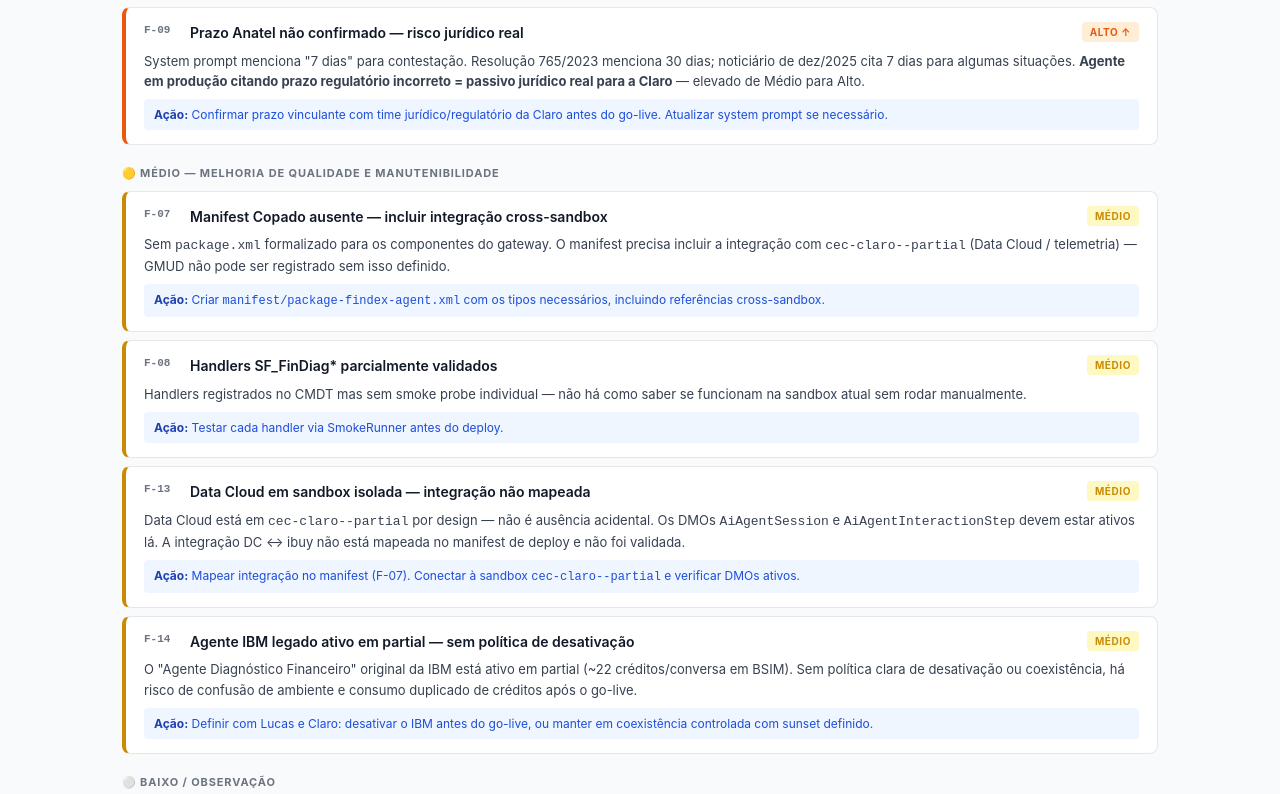
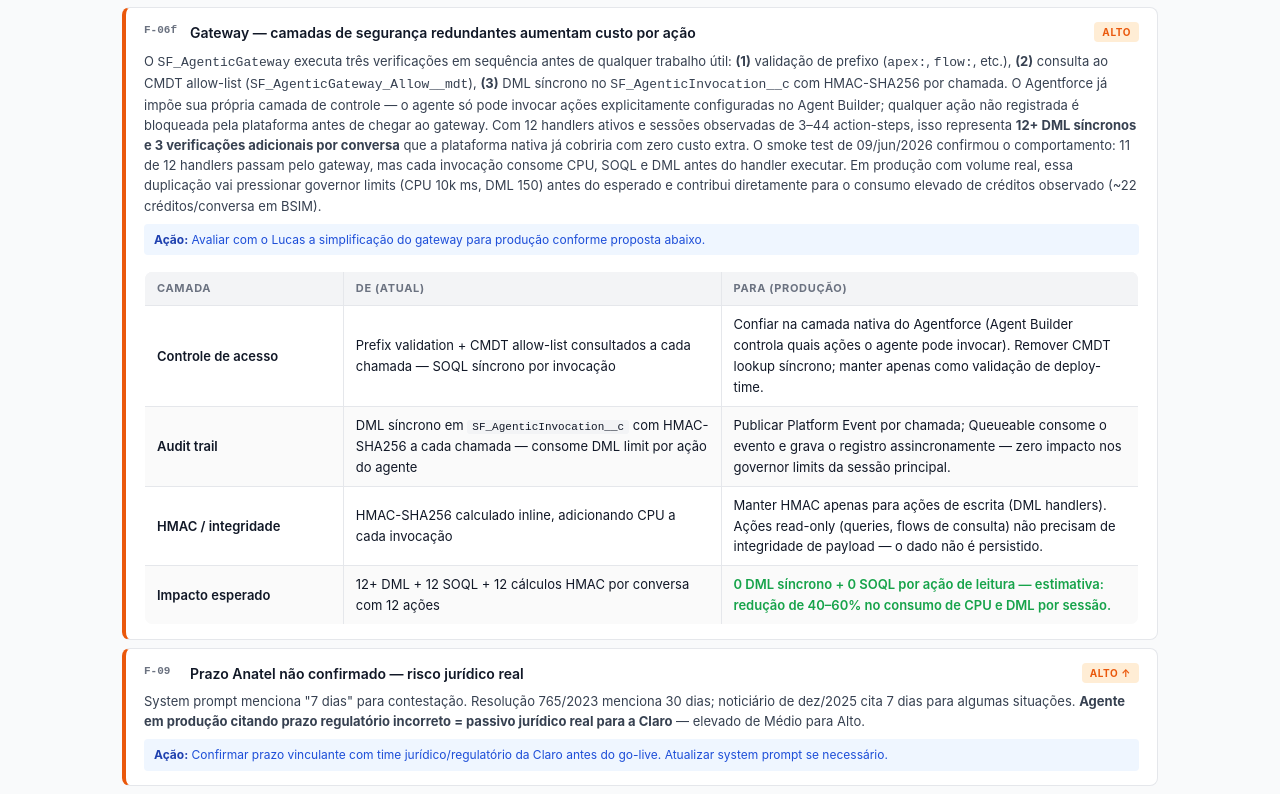
Before and after one commit to adeandrade27/projeto-solar-assessment, a plain HTML site: page index.html in a window 1280 px wide. Shown: the part 3436-4230 px from the top of the page. Drawn offline with Linux system fonts and the light colour scheme.

Commit message:
Add F-06f: gateway redundant security layers finding with DE/PARA proposal

```diff
--- a/index.html
+++ b/index.html
@@ -680,6 +680,64 @@
 
     <div class="finding high">
       <div class="finding-header">
+        <span class="finding-id">F-06f</span>
+        <span class="finding-title">Gateway — camadas de segurança redundantes aumentam custo por ação</span>
+        <span class="badge badge-high">Alto</span>
+      </div>
+      <div class="finding-body">
+        O <code>SF_AgenticGateway</code> executa três verificações em sequência antes de qualquer trabalho útil:
+        <strong>(1)</strong> validação de prefixo (<code>apex:</code>, <code>flow:</code>, etc.),
+        <strong>(2)</strong> consulta ao CMDT allow-list (<code>SF_AgenticGateway_Allow__mdt</code>),
+        <strong>(3)</strong> DML síncrono no <code>SF_AgenticInvocation__c</code> com HMAC-SHA256 por chamada.
+        O Agentforce já impõe sua própria camada de controle — o agente só pode invocar ações explicitamente
+        configuradas no Agent Builder; qualquer ação não registrada é bloqueada pela plataforma antes de chegar ao gateway.
+        Com 12 handlers ativos e sessões observadas de 3–44 action-steps, isso representa
+        <strong>12+ DML síncronos e 3 verificações adicionais por conversa</strong> que a plataforma nativa
+        já cobriria com zero custo extra. O smoke test de 09/jun/2026 confirmou o comportamento:
+        11 de 12 handlers passam pelo gateway, mas cada invocação consome CPU, SOQL e DML antes do handler executar.
+        Em produção com volume real, essa duplicação vai pressionar governor limits (CPU 10k ms, DML 150) antes do esperado
+        e contribui diretamente para o consumo elevado de créditos observado (~22 créditos/conversa em BSIM).
+      </div>
+      <div class="finding-action">
+        <strong>Ação:</strong> Avaliar com o Lucas a simplificação do gateway para produção conforme proposta abaixo.
+      </div>
+      <div style="margin-top:16px; overflow-x:auto;">
+        <table style="width:100%; border-collapse:collapse; font-size:13px;">
+          <thead>
+            <tr style="background:#f3f4f6;">
+              <th style="padding:8px 12px; text-align:left; border:1px solid var(--border); width:20%;">Camada</th>
+              <th style="padding:8px 12px; text-align:left; border:1px solid var(--border); width:38%;">DE (atual)</th>
+              <th style="padding:8px 12px; text-align:left; border:1px solid var(--border); width:42%;">PARA (produção)</th>
+            </tr>
+          </thead>
+          <tbody>
+            <tr>
+              <td style="padding:8px 12px; border:1px solid var(--border); font-weight:600;">Controle de acesso</td>
+              <td style="padding:8px 12px; border:1px solid var(--border);">Prefix validation + CMDT allow-list consultados a cada chamada — SOQL síncrono por invocação</td>
+              <td style="padding:8px 12px; border:1px solid var(--border);">Confiar na camada nativa do Agentforce (Agent Builder controla quais ações o agente pode invocar). Remover CMDT lookup síncrono; manter apenas como validação de deploy-time.</td>
+            </tr>
+            <tr style="background:#fafafa;">
+              <td style="padding:8px 12px; border:1px solid var(--border); font-weight:600;">Audit trail</td>
+              <td style="padding:8px 12px; border:1px solid var(--border);">DML síncrono em <code>SF_AgenticInvocation__c</code> com HMAC-SHA256 a cada chamada — consome DML limit por ação do agente</td>
+              <td style="padding:8px 12px; border:1px solid var(--border);">Publicar Platform Event por chamada; Queueable consome o evento e grava o registro assincronamente — zero impacto nos governor limits da sessão principal.</td>
+            </tr>
+            <tr>
+              <td style="padding:8px 12px; border:1px solid var(--border); font-weight:600;">HMAC / integridade</td>
+              <td style="padding:8px 12px; border:1px solid var(--border);">HMAC-SHA256 calculado inline, adicionando CPU a cada invocação</td>
+              <td style="padding:8px 12px; border:1px solid var(--border);">Manter HMAC apenas para ações de escrita (DML handlers). Ações read-only (queries, flows de consulta) não precisam de integridade de payload — o dado não é persistido.</td>
+            </tr>
+            <tr style="background:#fafafa;">
+              <td style="padding:8px 12px; border:1px solid var(--border); font-weight:600;">Impacto esperado</td>
+              <td style="padding:8px 12px; border:1px solid var(--border);">12+ DML + 12 SOQL + 12 cálculos HMAC por conversa com 12 ações</td>
+              <td style="padding:8px 12px; border:1px solid var(--border); color:var(--green); font-weight:600;">0 DML síncrono + 0 SOQL por ação de leitura — estimativa: redução de 40–60% no consumo de CPU e DML por sessão.</td>
+            </tr>
+          </tbody>
+        </table>
+      </div>
+    </div>
+
+    <div class="finding high">
+      <div class="finding-header">
         <span class="finding-id">F-09</span>
         <span class="finding-title">Prazo Anatel não confirmado — risco jurídico real</span>
         <span class="badge badge-high">Alto ↑</span>
```
